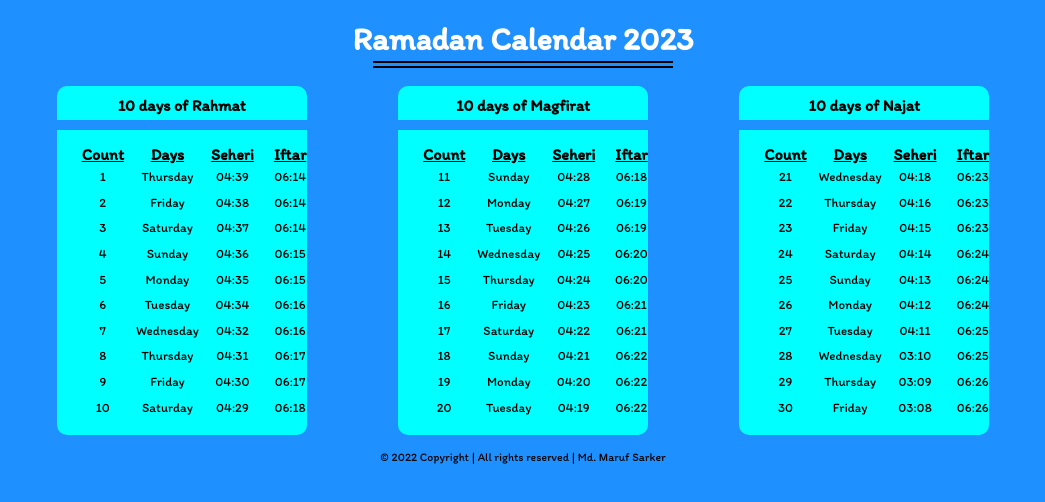
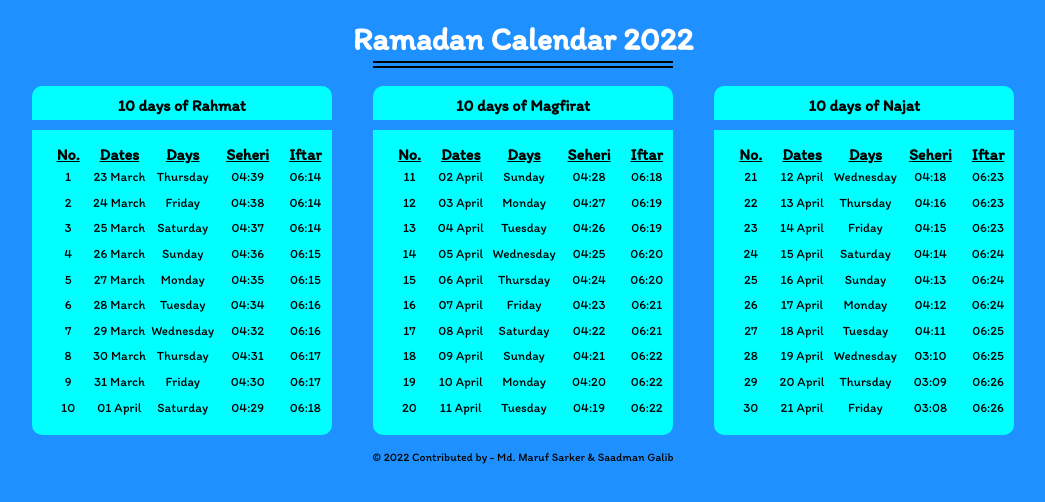
Before and after one commit to mdmarufsarker/ramadan-calendar, a Vue app: page / in a window 1280 px wide. Shown: the top 502 px of the page, without its empty margins (117-1162 px from the left). Built offline with nearby package versions, Linux system fonts and the light colour scheme.

Commit message:
dates added

```diff
--- a/src/App.vue
+++ b/src/App.vue
@@ -1,6 +1,6 @@
 <template>
     <div>
-        <h1>Ramadan Calendar 2023</h1>
+        <h1>Ramadan Calendar {{ year }}</h1>
         <hr />
         <hr />
         <div class="container">
@@ -9,7 +9,7 @@
             <Najat />
         </div>
         <footer>
-            <h3>© 2022 Copyright | All rights reserved | Md. Maruf Sarker</h3>
+            <h3>© {{ year }} Contributed by - Md. Maruf Sarker & Saadman Galib</h3>
         </footer>
     </div>
 </template>
@@ -20,6 +20,8 @@ import Rahmat from "./components/Rahmat.vue";
 import Magfirat from "./components/Magfirat.vue";
 import Najat from "./components/Najat.vue";
 
+const year = new Date().getFullYear();
+
 export default {
     components: {
         Rahmat,
@@ -27,7 +29,9 @@ export default {
         Najat,
     },
     data() {
-        return {};
+        return {
+            year,
+        };
     },
 };
 </script>
--- a/src/components/Magfirat.vue
+++ b/src/components/Magfirat.vue
@@ -3,9 +3,15 @@
     <h2>10 days of Magfirat</h2>
     <div class="wrapper">
       <div class="parent">
-        <span class="title">Count</span>
+        <span class="title">No.</span>
         <div class="count child" v-for="count in counts" :key="count">
           {{ count }}
+        </div>
+      </div>
+      <div class="parent">
+        <span class="title">Dates</span>
+        <div class="dates child" v-for="date in dates" :key="date">
+          {{ date }}
         </div>
       </div>
       <div class="parent">
@@ -33,6 +39,18 @@ export default {
   data() {
     return {
       counts: [11, 12, 13, 14, 15, 16, 17, 18, 19, 20],
+      dates: [
+        "02 April",
+        "03 April",
+        "04 April",
+        "05 April",
+        "06 April",
+        "07 April",
+        "08 April",
+        "09 April",
+        "10 April",
+        "11 April",
+      ],
       days: [
         "Sunday",
         "Monday",
--- a/src/components/Najat.vue
+++ b/src/components/Najat.vue
@@ -3,9 +3,15 @@
     <h2>10 days of Najat</h2>
     <div class="wrapper">
       <div class="parent">
-        <span class="title">Count</span>
+        <span class="title">No.</span>
         <div class="count child" v-for="count in counts" :key="count">
           {{ count }}
+        </div>
+      </div>
+      <div class="parent">
+        <span class="title">Dates</span>
+        <div class="dates child" v-for="date in dates" :key="date">
+          {{ date }}
         </div>
       </div>
       <div class="parent">
@@ -33,6 +39,18 @@ export default {
   data() {
     return {
       counts: [21, 22, 23, 24, 25, 26, 27, 28, 29, 30],
+      dates: [
+        "12 April",
+        "13 April",
+        "14 April",
+        "15 April",
+        "16 April",
+        "17 April",
+        "18 April",
+        "19 April",
+        "20 April",
+        "21 April",
+      ],
       days: [
         "Wednesday",
         "Thursday",
--- a/src/components/Rahmat.vue
+++ b/src/components/Rahmat.vue
@@ -3,9 +3,15 @@
         <h2>10 days of Rahmat</h2>
         <div class="wrapper">
             <div class="parent">
-                <span class="title">Count</span>
+                <span class="title">No.</span>
                 <div class="count child" v-for="count in counts" :key="count">
                     {{ count }}
+                </div>
+            </div>
+            <div class="parent">
+                <span class="title">Dates</span>
+                <div class="dates child" v-for="date in dates" :key="date">
+                    {{ date }}
                 </div>
             </div>
             <div class="parent">
@@ -39,6 +45,18 @@ export default {
     data() {
         return {
             counts: [1, 2, 3, 4, 5, 6, 7, 8, 9, 10],
+            dates: [
+                "23 March",
+                "24 March",
+                "25 March",
+                "26 March",
+                "27 March",
+                "28 March",
+                "29 March",
+                "30 March",
+                "31 March",
+                "01 April",
+            ],
             days: [
                 "Thursday",
                 "Friday",
@@ -90,12 +108,12 @@ export default {
     text-decoration: underline;
 }
 .rahmat {
-    width: 400px;
+    width: 500px;
     background-color: cyan;
     margin: 20px;
     border-radius: 10px;
     text-align: center;
-    padding: 15px auto;
+    padding: 25px auto;
 }
 .rahmat h2 {
     font-size: 25px;
@@ -122,7 +140,7 @@ export default {
         font-size: 1.2rem;
     }
     .rahmat {
-        width: 350px;
+        width: 400px;
         margin: 15px 10px;
     }
 
@@ -141,7 +159,7 @@ export default {
         font-size: 1rem;
     }
     .rahmat {
-        width: 250px;
+        width: 300px;
         margin: 15px 10px;
     }
 
```
